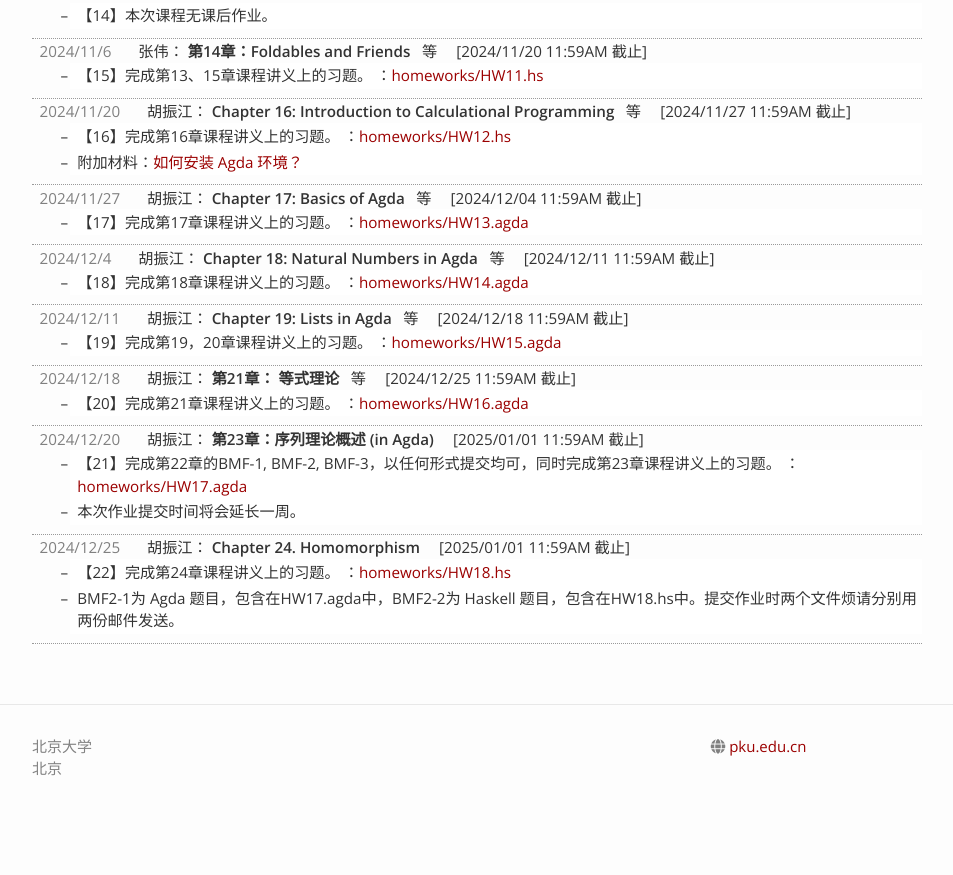
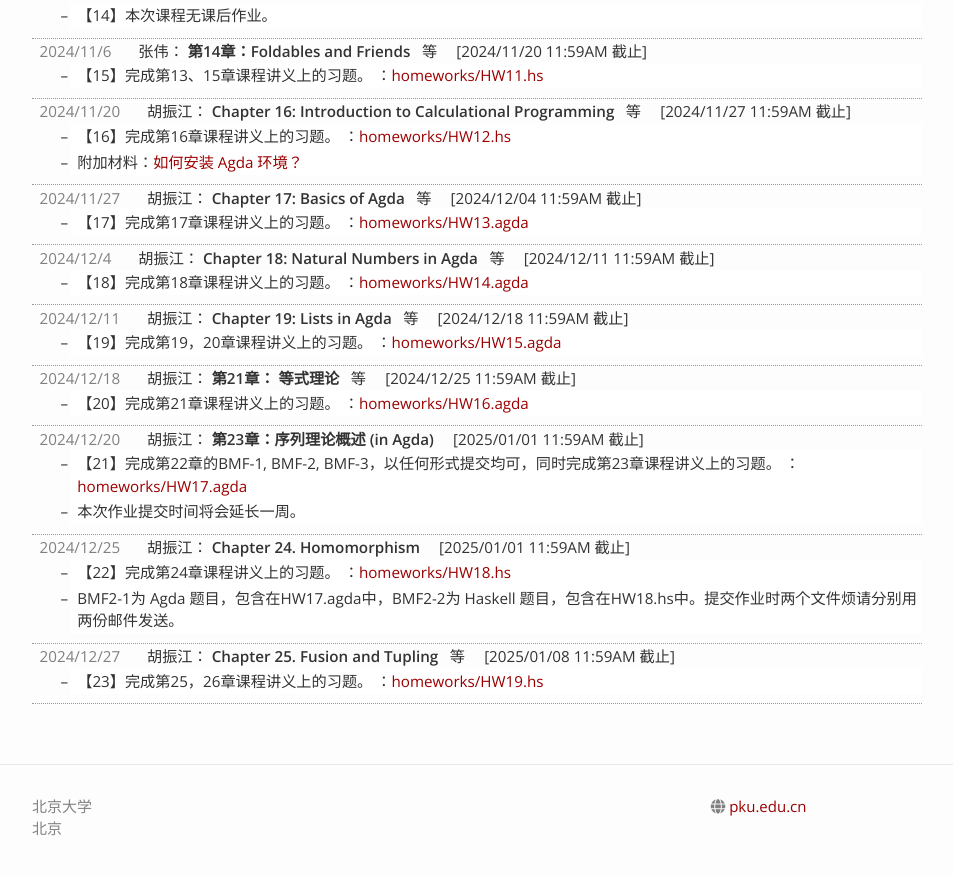
Before and after one commit to zhenjiang888/FP, a Jekyll site: the page built from 2024/assignments.md, in a window 1280 px wide and 900 px high, scrolled down 1552 px. Shown: the top 875 px of the window, without its empty margins (163-1116 px from the left). Built offline with Jekyll 4.4.1, drawn with Linux system fonts in a browser that asks for light colours; nearby versions of some CDN libraries; before the commit the page ends 2392 px from its top, so only the background shows below that.

Commit message:
Updating 2024 Fall ch25

```diff
--- a/_data/_2024.yaml
+++ b/_data/_2024.yaml
@@ -271,4 +271,16 @@ lectures:
       link: homeworks/HW18.hs
     - text: BMF2-1为 Agda 题目，包含在HW17.agda中，BMF2-2为 Haskell 题目，包含在HW18.hs中。提交作业时两个文件烦请分别用两份邮件发送。
     due: 2025/01/01 11:59AM
+- teacher: 胡振江
+  date: 2024/12/27
+  slides:
+  - title: "Chapter 25. Fusion and Tupling"
+    link: Ch25.pdf
+  - title: "Chapter 26: Unfold"
+    link: Ch26.pdf
+  assignment:
+    descriptions:
+    - text: 【23】完成第25，26章课程讲义上的习题。
+      link: homeworks/HW19.hs
+    due: 2025/01/08 11:59AM
 updates: []
```
